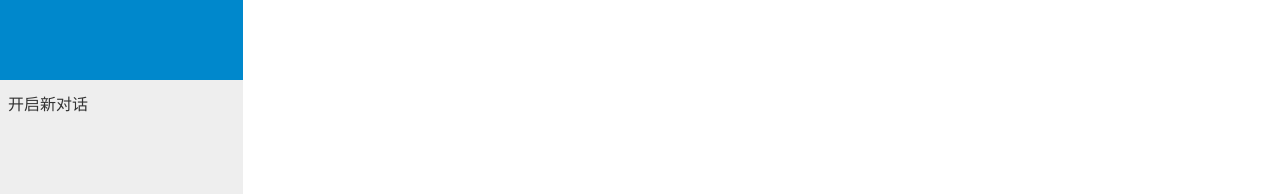
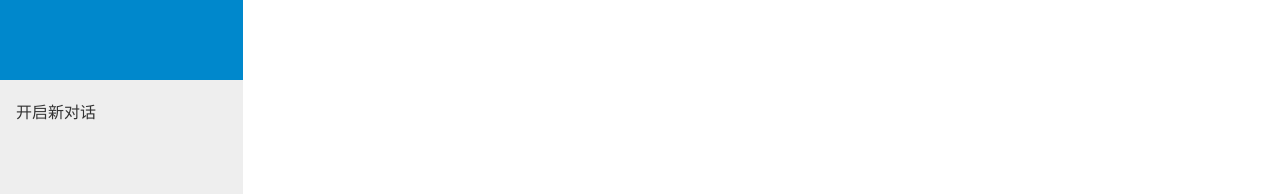
Before and after one commit to Zilong-L/gpt, a Next.js app: page / in a window 1280 px wide. Shown: the top 194 px of the page. Built offline with nearby package versions, Linux system fonts and the light colour scheme.

Commit message:
modify sidebarlist

```diff
--- a/components/SideList.tsx
+++ b/components/SideList.tsx
@@ -17,19 +17,21 @@ type SideListProps = {
     setItems: React.Dispatch<any>;
 };
 
+const StyledList = styled.div`
+    background-color: ${({ theme }) => theme.background};
+    color: ${({ theme }) => theme.text};
+    margin: 0.5rem 0.5rem;
+    padding: 0.75rem 0.5rem;
+    color: ${({ theme }) => theme.text};
+    :hover {
+        background-color: ${({ theme }) => theme.backgroundSelected};
+        cursor: pointer;
+    }
+`;
 const SideList: React.FC<SideListProps> = ({ items, setItems }) => {
     const router = useRouter();
     const { theme } = useContext(ThemeContext);
-    const StyledList = styled.div`
-        background-color: ${theme.background};
-        color: ${theme.text};
-        padding: 0.75rem 0.5rem;
-        color: ${theme.text};
-        :hover {
-            background-color: ${theme.backgroundSelected};
-            cursor: pointer;
-        }
-    `;
+
     if (!items) {
         return <></>;
     }
@@ -69,7 +71,10 @@ const SideList: React.FC<SideListProps> = ({ items, setItems }) => {
     };
     const handleNewChat = (event: React.MouseEvent<HTMLDivElement>) => {
         const id = uuidv4();
-        const newLabels = [{ id: id, label: "New Chat" }].concat(items);
+        const length = items.length;
+        const newLabels = [{ id: id, label: `对话 ${length + 1}` }].concat(
+            items
+        );
         localStorage.setItem("gpt-labels", JSON.stringify(newLabels));
         localStorage.setItem(id, JSON.stringify(defaultHistory));
         setItems(newLabels);
@@ -82,12 +87,16 @@ const SideList: React.FC<SideListProps> = ({ items, setItems }) => {
     };
     return (
         <div
-            className="flex h-full flex-col overflow-y-auto select-none "
+            className="flex h-full select-none flex-col overflow-y-auto   "
             style={{ background: theme.background }}
         >
-            <StyledList onClick={handleNewChat}>开启新对话</StyledList>
+            <div className="">
+                <StyledList theme={theme} onClick={handleNewChat}>
+                    开启新对话
+                </StyledList>
+            </div>
             {items.map((item: Item) => (
-                <div key={item.id}>
+                <div key={item.id} className="p-2">
                     <SideListItem {...Props} item={item} theme={theme} />
                 </div>
             ))}
--- a/components/SideListItem.tsx
+++ b/components/SideListItem.tsx
@@ -6,7 +6,7 @@ type LabelProps = {
     handleClick: (event: React.MouseEvent<HTMLDivElement>, id: string) => void;
     handleSave: (id: string, label: string) => void;
     handleDelete: (id: string) => void;
-    theme:any
+    theme: any;
 };
 
 const Label: React.FC<LabelProps> = ({
@@ -14,7 +14,7 @@ const Label: React.FC<LabelProps> = ({
     handleClick,
     handleSave,
     handleDelete,
-    theme
+    theme,
 }) => {
     const [isEditing, setIsEditing] = useState(false);
     const [editingLabel, setEditingLabel] = useState(item.label);
@@ -23,9 +23,9 @@ const Label: React.FC<LabelProps> = ({
     const inputRef = React.useRef<HTMLInputElement>(null);
     const handleEdit = (e: React.MouseEvent<HTMLButtonElement>) => {
         setIsEditing(true);
-        console.log('ref')
+        console.log("ref");
 
-        if(inputRef.current){
+        if (inputRef.current) {
             inputRef.current.focus();
         }
         e.stopPropagation();
@@ -49,7 +49,6 @@ const Label: React.FC<LabelProps> = ({
 
     const handleInputChange = (event: React.ChangeEvent<HTMLInputElement>) => {
         setEditingLabel(event.target.value);
-
     };
 
     const handleSaveClick = (e: React.MouseEvent<HTMLButtonElement>) => {
@@ -59,23 +58,27 @@ const Label: React.FC<LabelProps> = ({
 
     return (
         <div
-            className="flex justify-between p-2 hover:cursor-pointer  "
-            style={{background:id===item.id?theme.backgroundSelected:"",color:theme.text}}
+            className="flex justify-between   p-2 hover:cursor-pointer  "
+            style={{
+                background: id === item.id ? theme.backgroundSelected : "",
+                color: theme.text,
+            }}
             onClick={handleRouter}
         >
             <input
                 ref={inputRef}
                 title="input"
                 type="text"
-                    className={`w-full bg-transparent p-2   focus:outline-none  ${isEditing? 'block' : 'hidden'}`}
+                className={`w-full bg-transparent p-2   focus:outline-none  ${
+                    isEditing ? "block" : "hidden"
+                }`}
                 value={editingLabel}
                 onChange={handleInputChange}
             />
 
-                <div className={`${isEditing? 'hidden' : 'block'} py-1 `}
-
-                >{item.label}</div>
-
+            <div className={`${isEditing ? "hidden" : "block"} py-1 `}>
+                {item.label}
+            </div>
 
             <div className="flex items-center">
                 {isEditing ? (
@@ -83,7 +86,6 @@ const Label: React.FC<LabelProps> = ({
                         <button
                             className="mr-2 rounded-md px-2 py-1   "
                             onClick={handleSaveClick}
-
                         >
                             Save
                         </button>
@@ -95,20 +97,22 @@ const Label: React.FC<LabelProps> = ({
                         </button>
                     </div>
                 ) : (
+                    id === item.id && (
                         <div className="flex items-center">
                             <button
                                 className="mr-2 rounded-md px-2  py-1   "
                                 onClick={handleEdit}
                             >
-                            Edit
+                                编辑
                             </button>
                             <button
                                 className="rounded-md px-2 py-1   "
                                 onClick={handleDeleteClick}
                             >
-                            Delete
+                                删除
                             </button>
                         </div>
+                    )
                 )}
             </div>
         </div>
```
Lines whose indentation alone changed are shown as unchanged.
